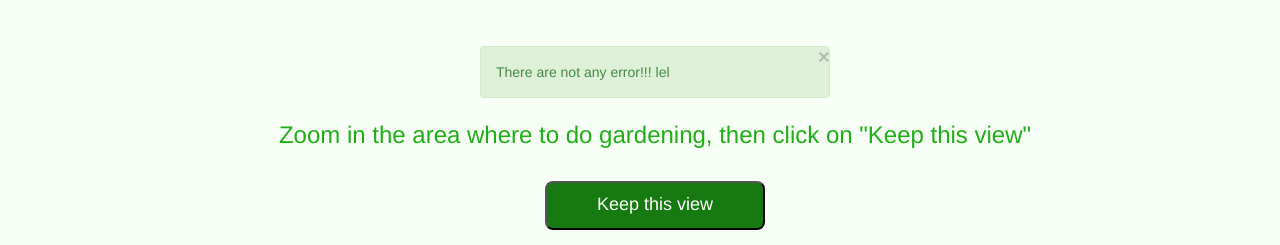
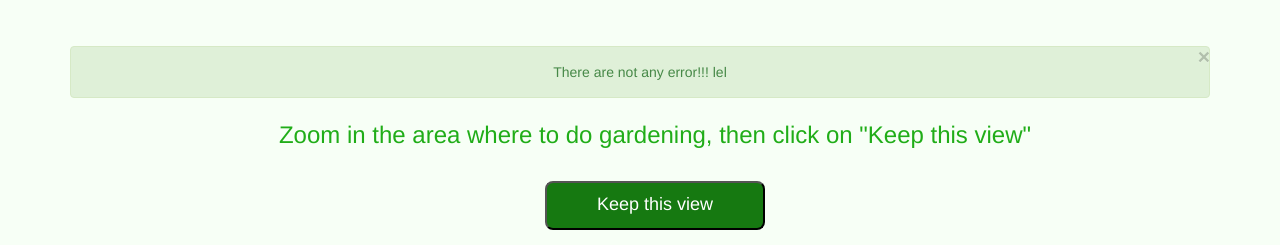
Before and after one commit to ujm-projet-l3info-2017/Groupe2, a Django app: page /new/ in a window 1280 px wide. Shown: the part 54-299 px from the top of the page. Run offline with Django 3.2, Linux system fonts and the light colour scheme; parts of the project's set-up code (start-up, migrations or seed data) failed here and were passed over.

Commit message:
chore(html): error is more responsive
The error display div is now more responsive, and allow big texts.

```diff
--- a/GardenManager/main/templates/layout.html
+++ b/GardenManager/main/templates/layout.html
@@ -112,8 +112,8 @@
     </nav>
     <div id="main_layout_container" class="container">
 {% if error %}
-      <div class="container">
-        <div id="flash_notice" class="col-xs-4 col-xs-push-4">
+      <div class="">
+        <div id="flash_notice" class="text-center">
           <button id="global_info_alert" type="button" class="close">&times;</button>
           <div class="alert alert-success">
             <p id="alert_info_text">
```
